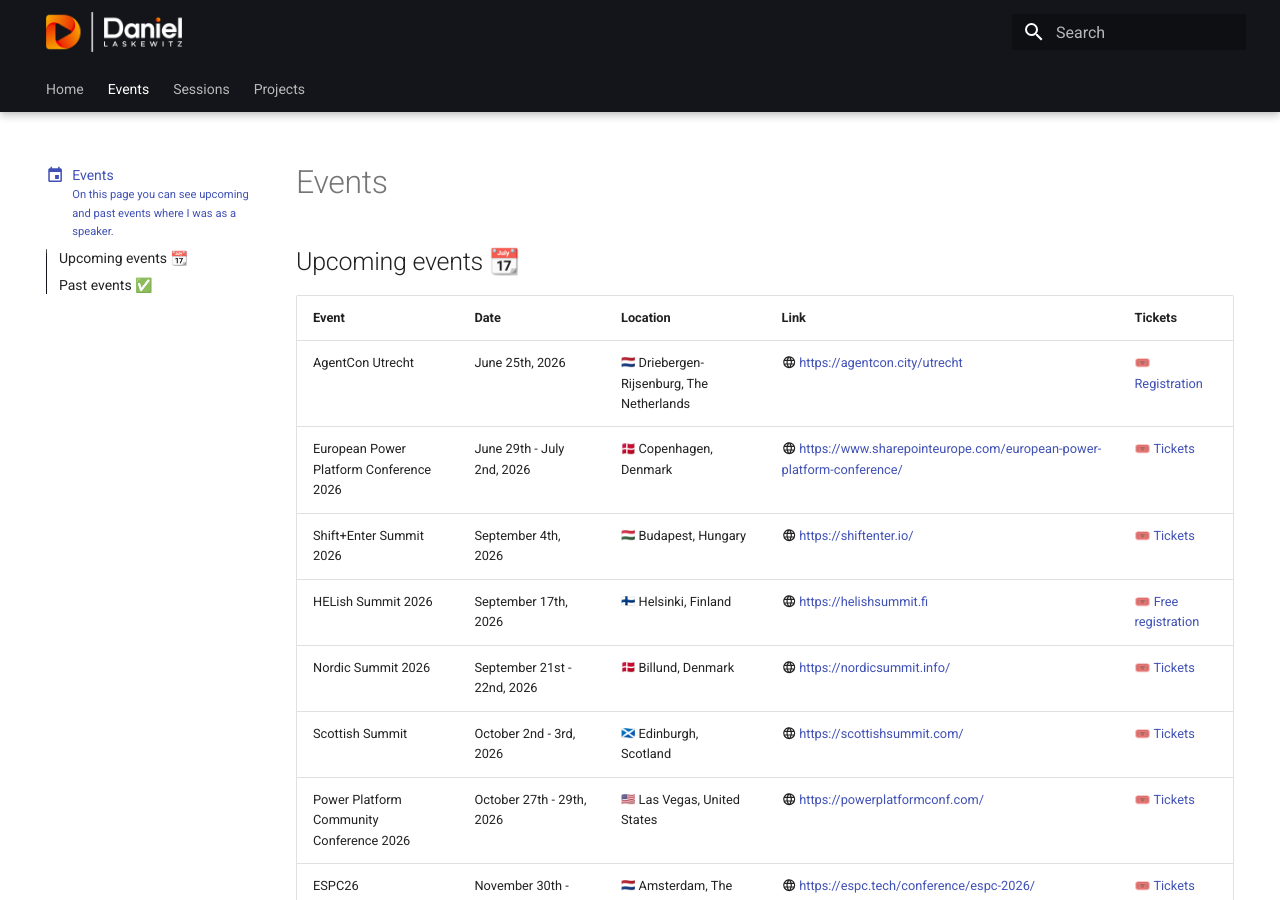
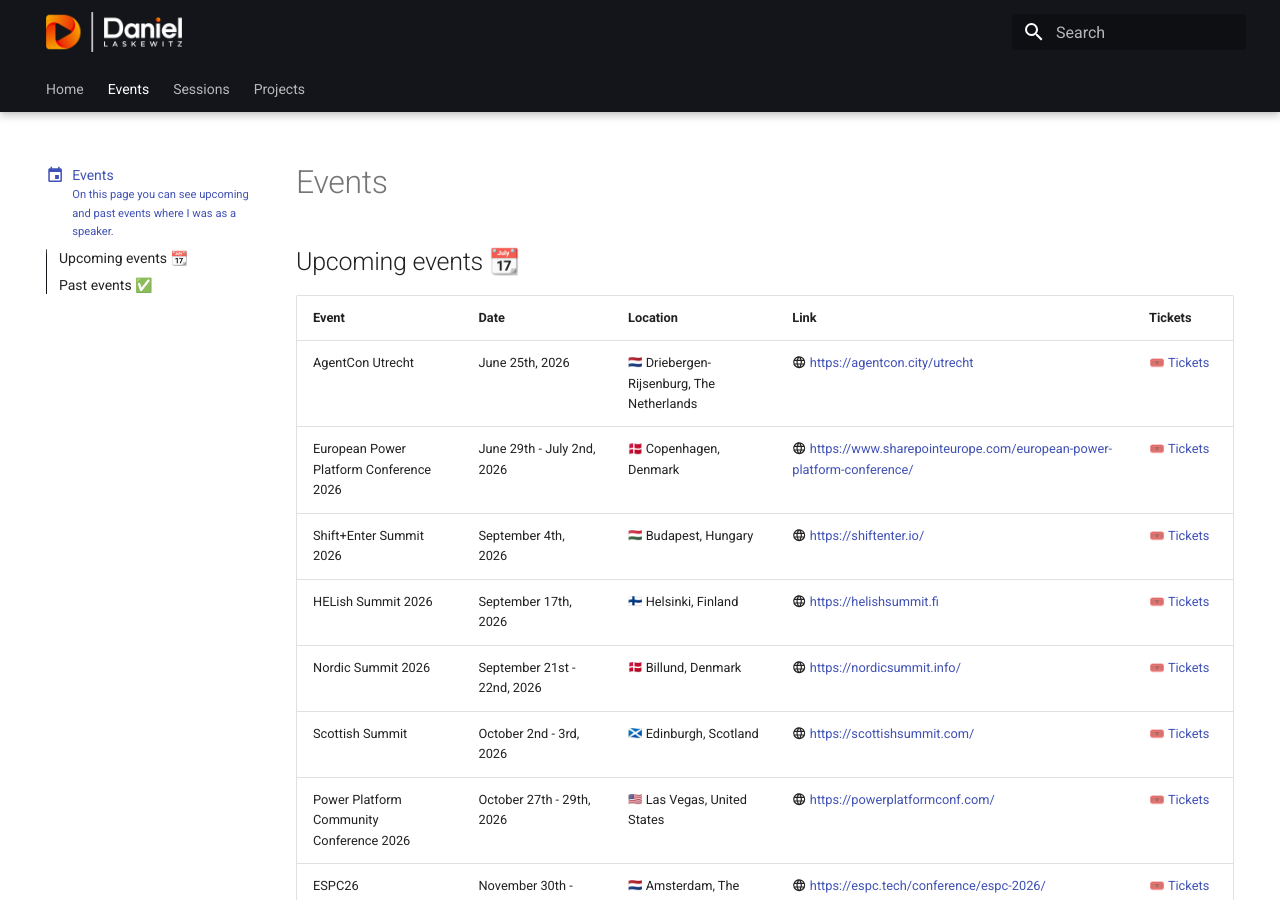
Before and after one commit to Laskewitz/laskewitz.github.io, an MkDocs documentation site: the page built from docs/events.md, in a window 1280 px wide and 900 px high. Built offline with MkDocs 1.6.1 and Material for MkDocs 9.7.7, drawn with Linux system fonts in a browser that asks for light colours; emoji names are drawn with the system emoji font.

Commit message:
Make ticket links consistent across upcoming events
Standardize all ticket link text to 'Tickets' for consistency.

Co-authored-by: Copilot <223556219+Copilot@users.noreply.github.com>

```diff
--- a/docs/events.md
+++ b/docs/events.md
@@ -15,10 +15,10 @@ icon: material/calendar
 
 | Event | Date | Location | Link | Tickets |
 | ----------- | ------------------------------------ | ------------------------------------ | ------------------------------------ | ------------------------------------ |
-| AgentCon Utrecht | June 25th, 2026 | :nl: Driebergen-Rijsenburg, The Netherlands | :material-web: [https://agentcon.city/utrecht](https://agentcon.city/utrecht) | 🎟️ [Registration](https://globalai.community/e/l9bfp20y/register) |
+| AgentCon Utrecht | June 25th, 2026 | :nl: Driebergen-Rijsenburg, The Netherlands | :material-web: [https://agentcon.city/utrecht](https://agentcon.city/utrecht) | 🎟️ [Tickets](https://globalai.community/e/l9bfp20y/register) |
 | European Power Platform Conference 2026 | June 29th - July 2nd, 2026 | :dk: Copenhagen, Denmark | :material-web: [https://www.sharepointeurope.com/european-power-platform-conference/](https://www.sharepointeurope.com/european-power-platform-conference/) | 🎟️ [Tickets](https://www.sharepointeurope.com/european-power-platform-conference-pricing/) |
 | Shift+Enter Summit 2026 | September 4th, 2026 | :hu: Budapest, Hungary | :material-web: [https://shiftenter.io/](https://shiftenter.io/) | 🎟️ [Tickets](https://www.shiftenter.io/tickets) |
-| HELish Summit 2026 | September 17th, 2026 | :fi: Helsinki, Finland | :material-web: [https://helishsummit.fi](https://helishsummit.fi) | 🎟️ [Free registration](https://www.lyyti.fi/reg/HELish_Summit_2026) |
+| HELish Summit 2026 | September 17th, 2026 | :fi: Helsinki, Finland | :material-web: [https://helishsummit.fi](https://helishsummit.fi) | 🎟️ [Tickets](https://www.lyyti.fi/reg/HELish_Summit_2026) |
 | Nordic Summit 2026 | September 21st - 22nd, 2026 | :dk: Billund, Denmark | :material-web: [https://nordicsummit.info/](https://nordicsummit.info/) | 🎟️ [Tickets](https://nordicsummit.info/) |
 | Scottish Summit | October 2nd - 3rd, 2026 | :scotland: Edinburgh, Scotland | :material-web: [https://scottishsummit.com/](https://scottishsummit.com/) | 🎟️ [Tickets](https://fienta.com/scottish-summit-2026) |
 | Power Platform Community Conference 2026 | October 27th - 29th, 2026 | :us: Las Vegas, United States | :material-web: [https://powerplatformconf.com/](https://powerplatformconf.com/) | 🎟️ [Tickets](https://powerplatformconf.com/register) |
```
